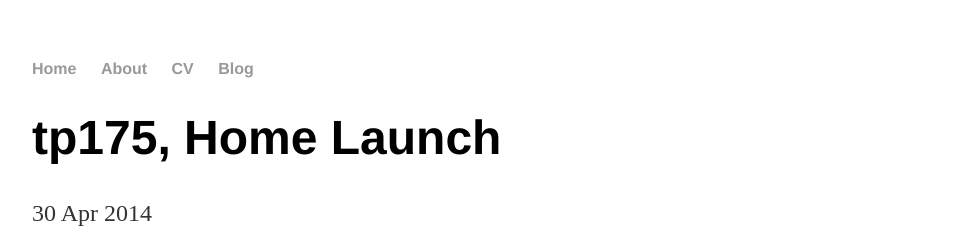
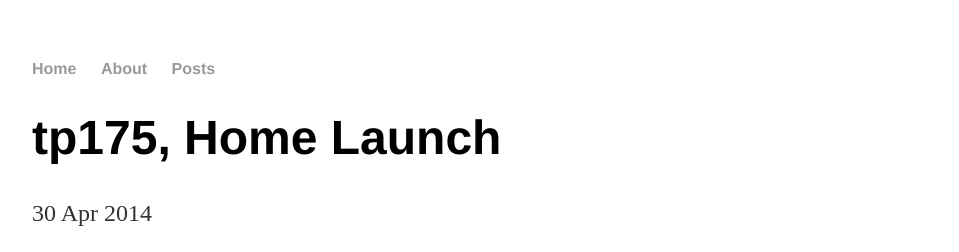
Before and after one commit to tp175/tp175.github.io, a Jekyll site: the page built from _posts/2020-02-28-tp175-launch.md, in a window 1280 px wide. Shown: the top 252 px of the page, without its empty margins (160-1119 px from the left). Built offline with Jekyll 4.4.1, drawn with Linux system fonts in a browser that asks for light colours.

Commit message:
Update default.html

```diff
--- a/_layouts/default.html
+++ b/_layouts/default.html
@@ -10,8 +10,7 @@
 	    		<ul>
 	        		<li><a href="/">Home</a></li>
 		        	<li><a href="/about">About</a></li>
-	        		<li><a href="/cv">CV</a></li>
-	        		<li><a href="/blog">Blog</a></li>
+	        		<li><a href="/blog">Posts</a></li>
 	    		</ul>
 			</nav>
 			<div class="container">
```
